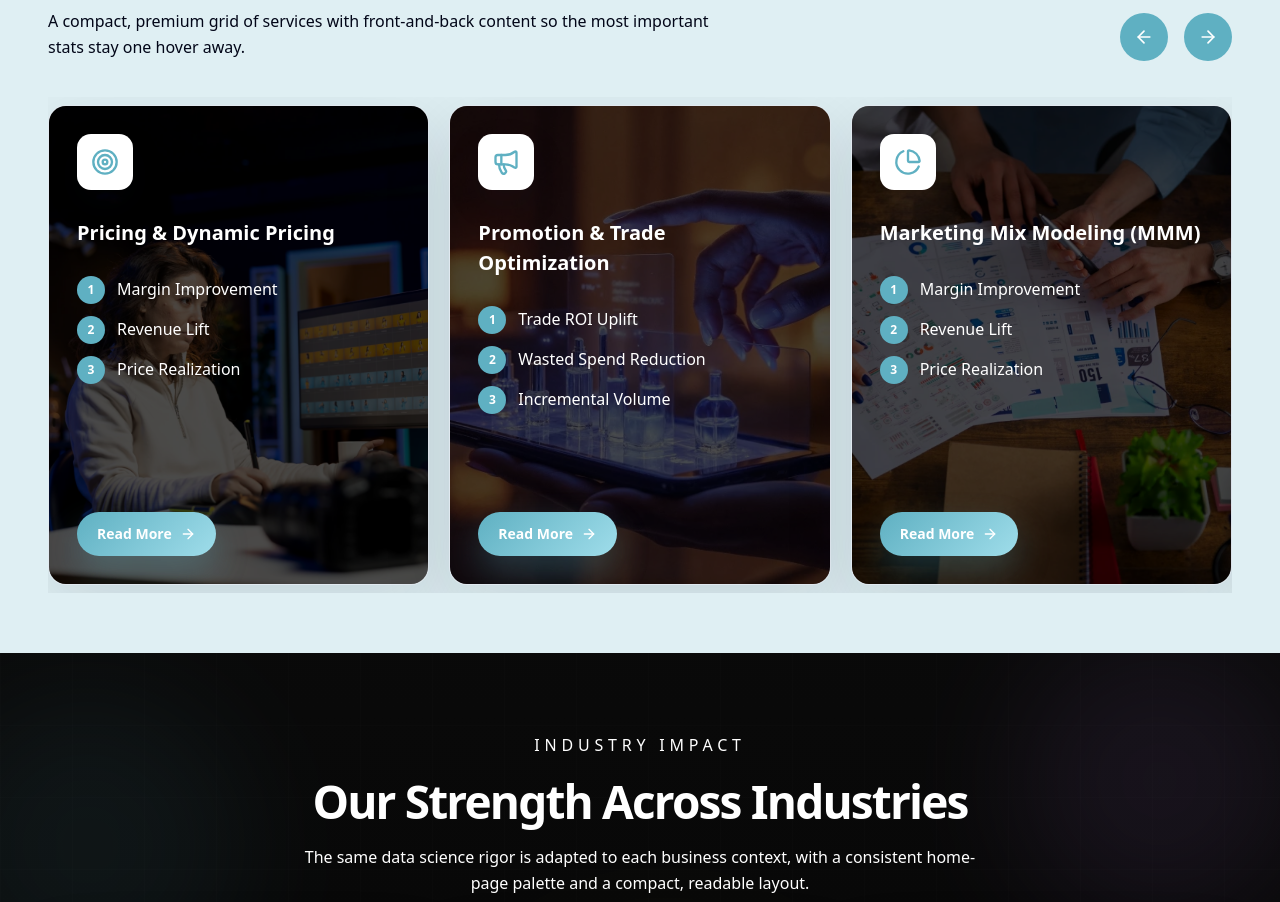
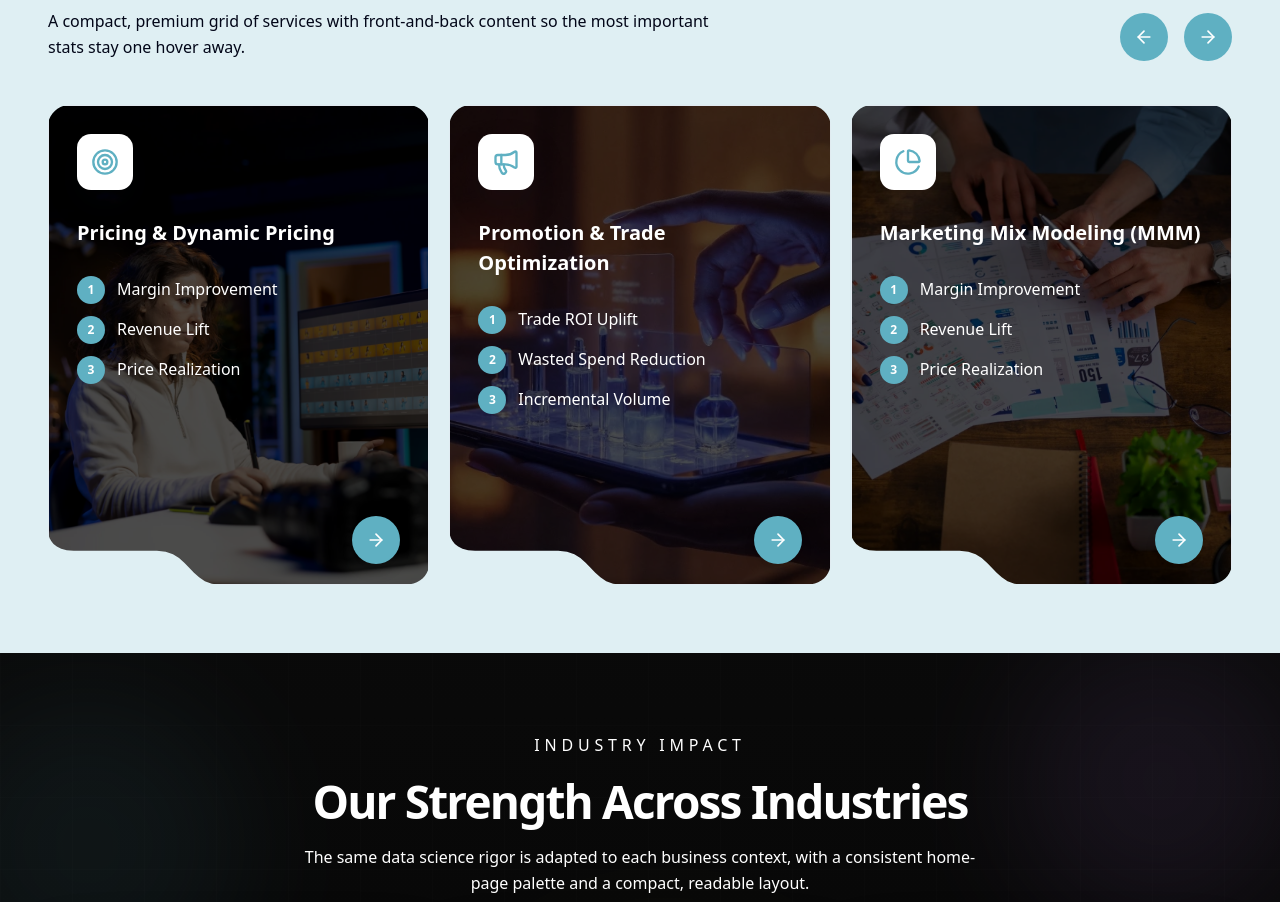
Before and after one commit to techbst/Involead, a Next.js app: page /our-solutions/data-science in a window 1280 px wide. Shown: the part 878-1780 px from the top of the page. Built offline with nearby package versions, Linux system fonts and the light colour scheme.

Commit message:
added build fix

```diff
--- a/src/components/data-science/capabilities.tsx
+++ b/src/components/data-science/capabilities.tsx
@@ -8,6 +8,7 @@ import { Swiper, SwiperSlide } from "swiper/react";
 
 import SectionReveal from "@/components/home/SectionReveal";
 import AnimatedNumber from "@/components/ui/animated-number";
+import { CLIP_PATH } from "@/components/ui/clip-card";
 import { cn } from "@/lib/utils";
 
 import {
@@ -50,13 +51,23 @@ function CapabilityCard({ item, index }: { item: CapabilityItem; index: number }
       >
         <article
           className={cn(
-            "absolute inset-0 flex h-full flex-col overflow-hidden rounded-[18px] border border-slate-200/90 p-7 shadow-[0_22px_70px_rgba(15,23,42,0.12),0_1px_0_rgba(255,255,255,0.9)_inset]",
+            "absolute inset-0 flex h-full flex-col overflow-hidden border border-slate-200/90 p-7 shadow-[0_22px_70px_rgba(15,23,42,0.12),0_1px_0_rgba(255,255,255,0.9)_inset]",
             isFlipped ? "pointer-events-none" : "pointer-events-auto",
           )}
-          style={{ backfaceVisibility: "hidden", WebkitBackfaceVisibility: "hidden" }}
+          style={{
+            backfaceVisibility: "hidden",
+            WebkitBackfaceVisibility: "hidden",
+            clipPath: CLIP_PATH,
+          }}
         >
-          <div className="absolute inset-0 bg-[linear-gradient(135deg,rgba(255,255,255,0.76),rgba(255,255,255,0.38)_46%,rgba(255,255,255,0.72))]" />
-          <div className="absolute inset-0 opacity-[0.16] [background-image:linear-gradient(rgba(15,23,42,0.16)_1px,transparent_1px),linear-gradient(90deg,rgba(15,23,42,0.12)_1px,transparent_1px)] [background-size:34px_34px]" />
+          <div
+            className="absolute inset-0 bg-[linear-gradient(135deg,rgba(255,255,255,0.76),rgba(255,255,255,0.38)_46%,rgba(255,255,255,0.72))]"
+            style={{ clipPath: CLIP_PATH }}
+          />
+          <div
+            className="absolute inset-0 opacity-[0.16] [background-image:linear-gradient(rgba(15,23,42,0.16)_1px,transparent_1px),linear-gradient(90deg,rgba(15,23,42,0.12)_1px,transparent_1px)] [background-size:34px_34px]"
+            style={{ clipPath: CLIP_PATH }}
+          />
           <div className="absolute left-0 top-0 h-full w-full bg-black group-hover:bg-secondary">
             <img
               src={item.image}
@@ -66,7 +77,7 @@ function CapabilityCard({ item, index }: { item: CapabilityItem; index: number }
           </div>
 
           <div className="relative z-10 flex h-full flex-col">
-            <div className="flex size-14 items-center justify-center rounded-[14px] border border-white/80 bg-white text-[#5fb0c2] shadow-[0_14px_34px_rgba(15,23,42,0.12)] backdrop-blur-xl">
+            <div className="flex size-14 items-center justify-center rounded-[14px] border border-white/80 bg-white text-[#5fb0c2] shadow-[0_14px_34px_rgba(15,23,42,0.12)] backdrop-blur-xl ">
               <Icon className="size-7" />
             </div>
 
@@ -80,7 +91,7 @@ function CapabilityCard({ item, index }: { item: CapabilityItem; index: number }
                   key={pointer}
                   className="flex items-center gap-3 text-sm font-medium text-[16px]"
                 >
-                  <span className="flex size-7 shrink-0 items-center justify-center rounded-full bg-secondary text-xs font-bold text-white">
+                  <span className="flex size-7 shrink-0 items-center justify-center rounded-full bg-secondary text-xs group-hover:bg-black font-bold text-white">
                     {pointerIndex + 1}
                   </span>
                   <span className="text-white">{pointer}</span>
@@ -95,10 +106,11 @@ function CapabilityCard({ item, index }: { item: CapabilityItem; index: number }
                   setIsFlipped(true);
                   setFlipToken((value) => value + 1);
                 }}
-                className="inline-flex items-center justify-center rounded-full bg-[linear-gradient(135deg,#5fb0c2,#9fddea)] px-5 py-3 text-sm font-bold text-white shadow-[0_16px_34px_rgba(95,176,194,0.28)] transition hover:-translate-y-0.5 hover:shadow-[0_20px_42px_rgba(95,176,194,0.46)]"
+               className="absolute -bottom-2 right-0 z-2 grid size-12 place-items-center rounded-full bg-[#5fb0c2] text-white shadow-lg transition-all duration-500 group-hover:-translate-y-2 hover:text-white hover:bg-black"
+
               >
-                Read More
-                <ArrowRight className="ml-2 size-4" />
+
+                <ArrowRight className=" size-5" />
               </button>
             </div>
           </div>
--- a/src/components/ui/clip-card.tsx
+++ b/src/components/ui/clip-card.tsx
@@ -15,7 +15,7 @@ interface ClipCardProps {
   showDescriptionOnHover?: boolean;
 }
 
-const CLIP_PATH = "polygon(93.94% 0%, 94.95% 0.06%, 95.86% 0.23%, 96.72% 0.50%, 97.52% 0.86%, 98.22% 1.30%, 98.83% 1.82%, 99.29% 2.40%, 99.69% 3.04%, 99.92% 3.72%, 100% 4.44%, 100% 95.56%, 99.92% 96.28%, 99.69% 96.96%, 99.29% 97.60%, 98.83% 98.18%, 98.22% 98.70%, 97.52% 99.14%, 96.72% 99.50%, 95.86% 99.77%, 94.95% 99.94%, 93.94% 100%, 92.44% 100%, 88.32% 100%, 82.04% 100%, 74.13% 100%, 65.07% 100%, 55.38% 100%, 45.56% 100%, 36.09% 100%, 27.51% 100%, 20.29% 100%, 45.13% 100%, 42.95% 99.81%, 41.14% 99.27%, 39.62% 98.48%, 38.28% 97.52%, 37.02% 96.48%, 35.74% 95.43%, 34.36% 94.47%, 32.77% 93.68%, 30.86% 93.15%, 28.55% 92.95%, 6.74% 92.95%, 4.91% 92.83%, 3.45% 92.53%, 2.31% 92.07%, 1.45% 91.51%, 0.84% 90.92%, 0.43% 90.32%, 0.18% 89.77%, 0.05% 89.31%, 0.01% 89.00%, 0% 88.89%, 0% 4.44%, 0.08% 3.72%, 0.31% 3.04%, 0.68% 2.40%, 1.17% 1.82%, 1.78% 1.30%, 2.48% 0.86%, 3.28% 0.50%, 4.14% 0.23%, 5.08% 0.06%, 6.06% 0%)";
+export const CLIP_PATH = "polygon(93.94% 0%, 94.95% 0.06%, 95.86% 0.23%, 96.72% 0.50%, 97.52% 0.86%, 98.22% 1.30%, 98.83% 1.82%, 99.29% 2.40%, 99.69% 3.04%, 99.92% 3.72%, 100% 4.44%, 100% 95.56%, 99.92% 96.28%, 99.69% 96.96%, 99.29% 97.60%, 98.83% 98.18%, 98.22% 98.70%, 97.52% 99.14%, 96.72% 99.50%, 95.86% 99.77%, 94.95% 99.94%, 93.94% 100%, 92.44% 100%, 88.32% 100%, 82.04% 100%, 74.13% 100%, 65.07% 100%, 55.38% 100%, 45.56% 100%, 36.09% 100%, 27.51% 100%, 20.29% 100%, 45.13% 100%, 42.95% 99.81%, 41.14% 99.27%, 39.62% 98.48%, 38.28% 97.52%, 37.02% 96.48%, 35.74% 95.43%, 34.36% 94.47%, 32.77% 93.68%, 30.86% 93.15%, 28.55% 92.95%, 6.74% 92.95%, 4.91% 92.83%, 3.45% 92.53%, 2.31% 92.07%, 1.45% 91.51%, 0.84% 90.92%, 0.43% 90.32%, 0.18% 89.77%, 0.05% 89.31%, 0.01% 89.00%, 0% 88.89%, 0% 4.44%, 0.08% 3.72%, 0.31% 3.04%, 0.68% 2.40%, 1.17% 1.82%, 1.78% 1.30%, 2.48% 0.86%, 3.28% 0.50%, 4.14% 0.23%, 5.08% 0.06%, 6.06% 0%)";
 
 export default function ClipCard({
   image,
```
